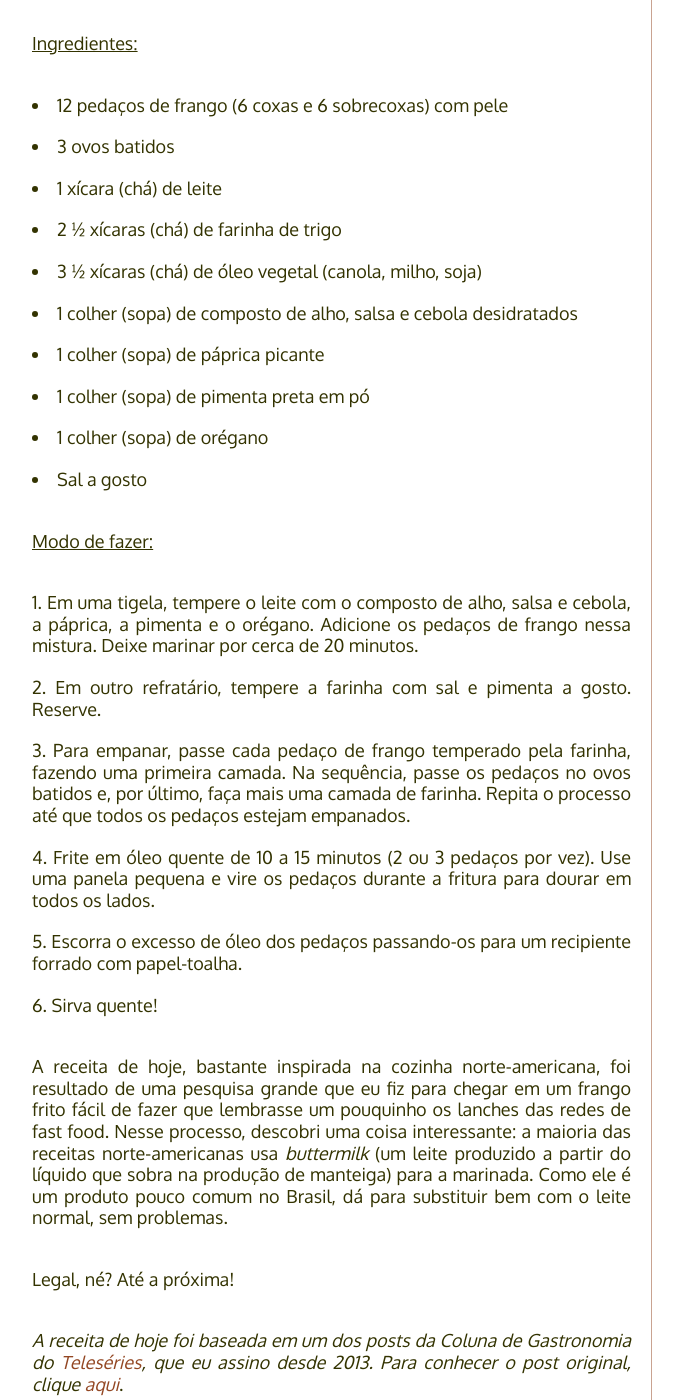
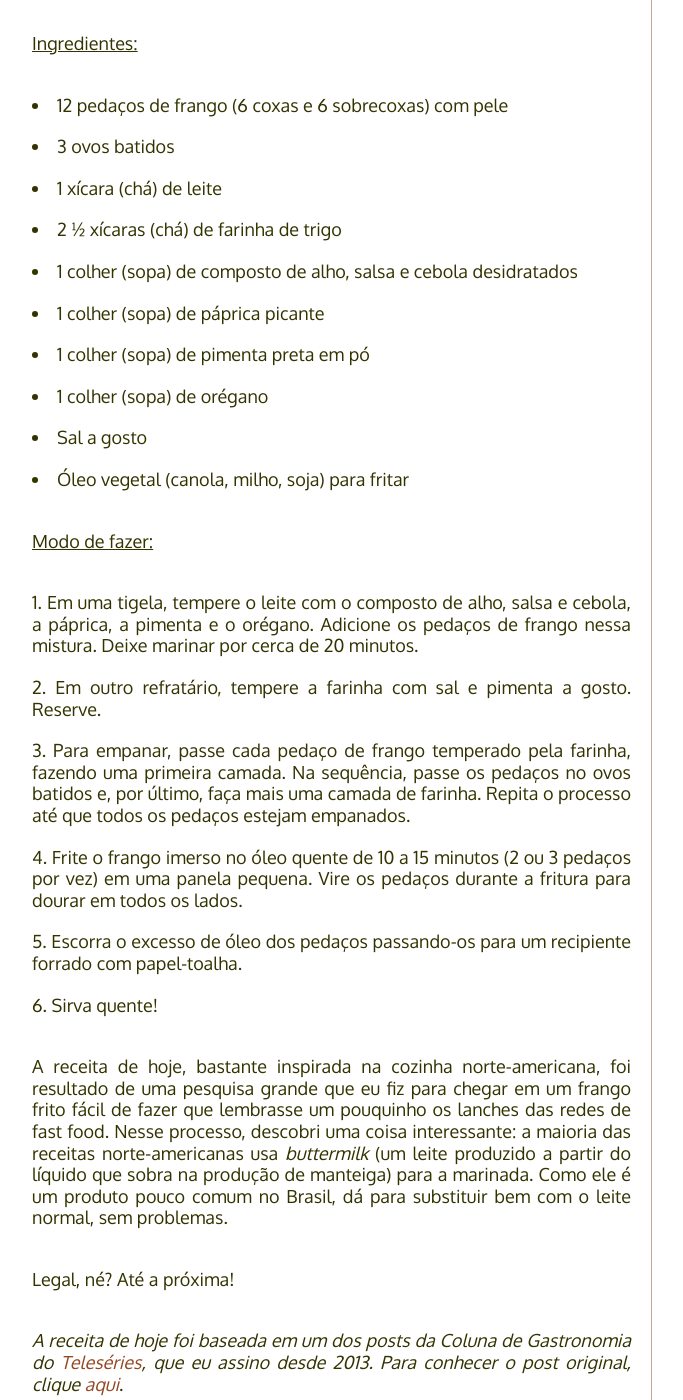
Before and after one commit to PaneladePau/paneladepau-jekyll-blog, a Jekyll site: the page built from _posts/2015-06-25-frango-frito.md, in a window 1280 px wide and 1400 px high, scrolled down 744 px. Shown: the whole window, without its empty margins (138-821 px from the left). Built offline with Jekyll 4.4.1, drawn with Linux system fonts in a browser that asks for light colours; nearby versions of some CDN libraries; some web fonts are replaced; Markdown is read by kramdown in place of the engine named in the settings.

Commit message:
“update”

```diff
--- a/_posts/2015-06-25-frango-frito.md
+++ b/_posts/2015-06-25-frango-frito.md
@@ -25,19 +25,19 @@ Uma crosta sequinha e crocante e uma carne macia, suculenta e bem temperada. Ess
 * 3 ovos batidos
 * 1 xícara (chá) de leite
 * 2 ½  xícaras (chá) de farinha de trigo
-* 3 ½ xícaras (chá) de óleo vegetal (canola, milho, soja)
 * 1 colher (sopa) de composto de alho, salsa e cebola desidratados
 * 1 colher (sopa) de páprica picante
 * 1 colher (sopa) de pimenta preta em pó
 * 1 colher (sopa) de orégano
 * Sal a gosto
+* Óleo vegetal (canola, milho, soja) para fritar
 
 ### Modo de fazer:
 
 1. Em uma tigela, tempere o leite com o composto de alho, salsa e cebola, a páprica, a pimenta e o orégano. Adicione os pedaços de frango nessa mistura. Deixe marinar por cerca de 20 minutos.
 2. Em outro refratário, tempere a farinha com sal e pimenta a gosto. Reserve.
 3. Para empanar, passe cada pedaço de frango temperado pela farinha, fazendo uma primeira camada. Na sequência, passe os pedaços no ovos batidos e, por último, faça mais uma camada de farinha. Repita o processo até que todos os pedaços estejam empanados.
-4. Frite em óleo quente de 10 a 15 minutos (2 ou 3 pedaços por vez). Use uma panela pequena e vire os pedaços durante a fritura para dourar em todos os lados.
+4. Frite o frango imerso no óleo quente de 10 a 15 minutos (2 ou 3 pedaços por vez) em uma panela pequena. Vire os pedaços durante a fritura para dourar em todos os lados.
 5. Escorra o excesso de óleo dos pedaços passando-os para um recipiente forrado com papel-toalha.
 6. Sirva quente!
 
```
